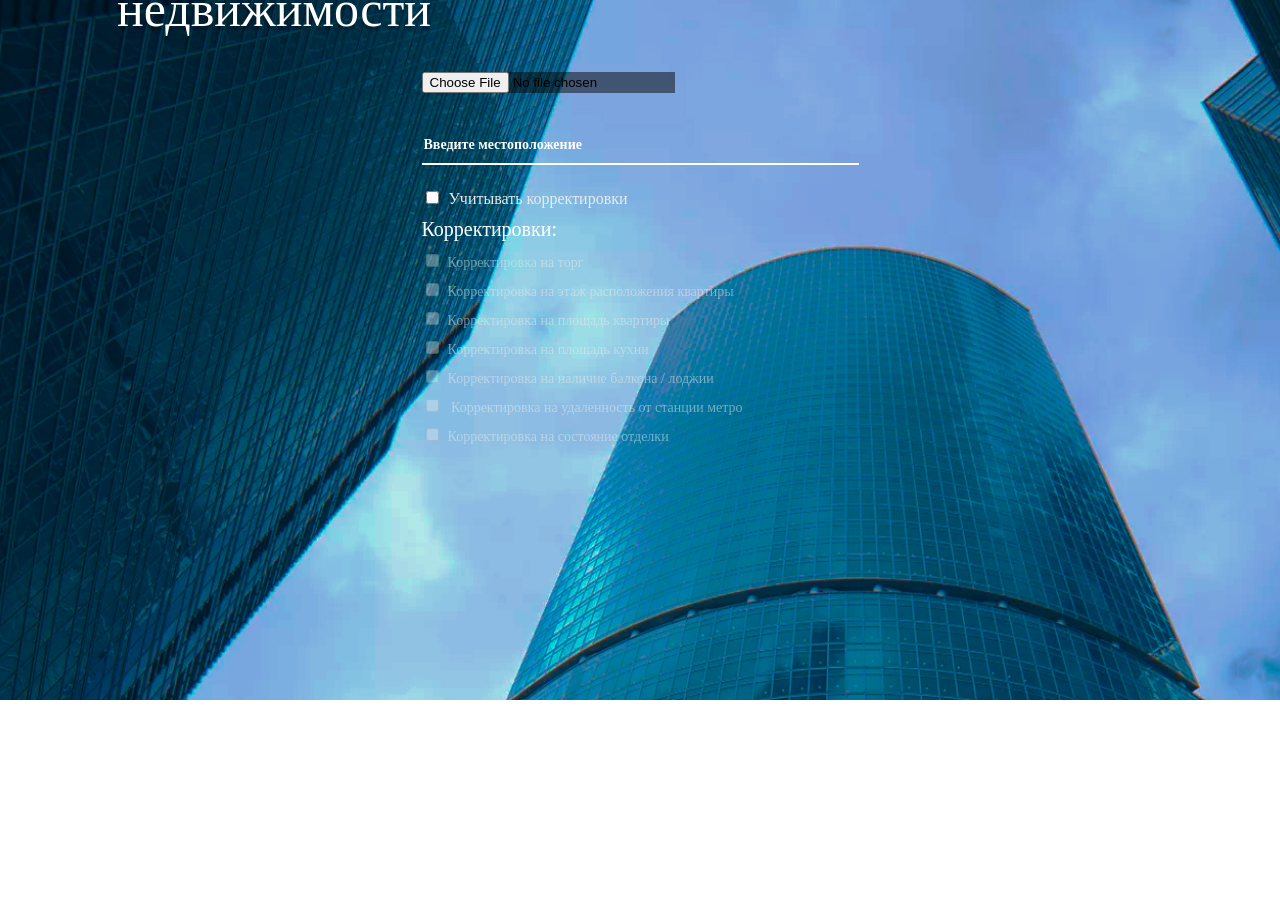
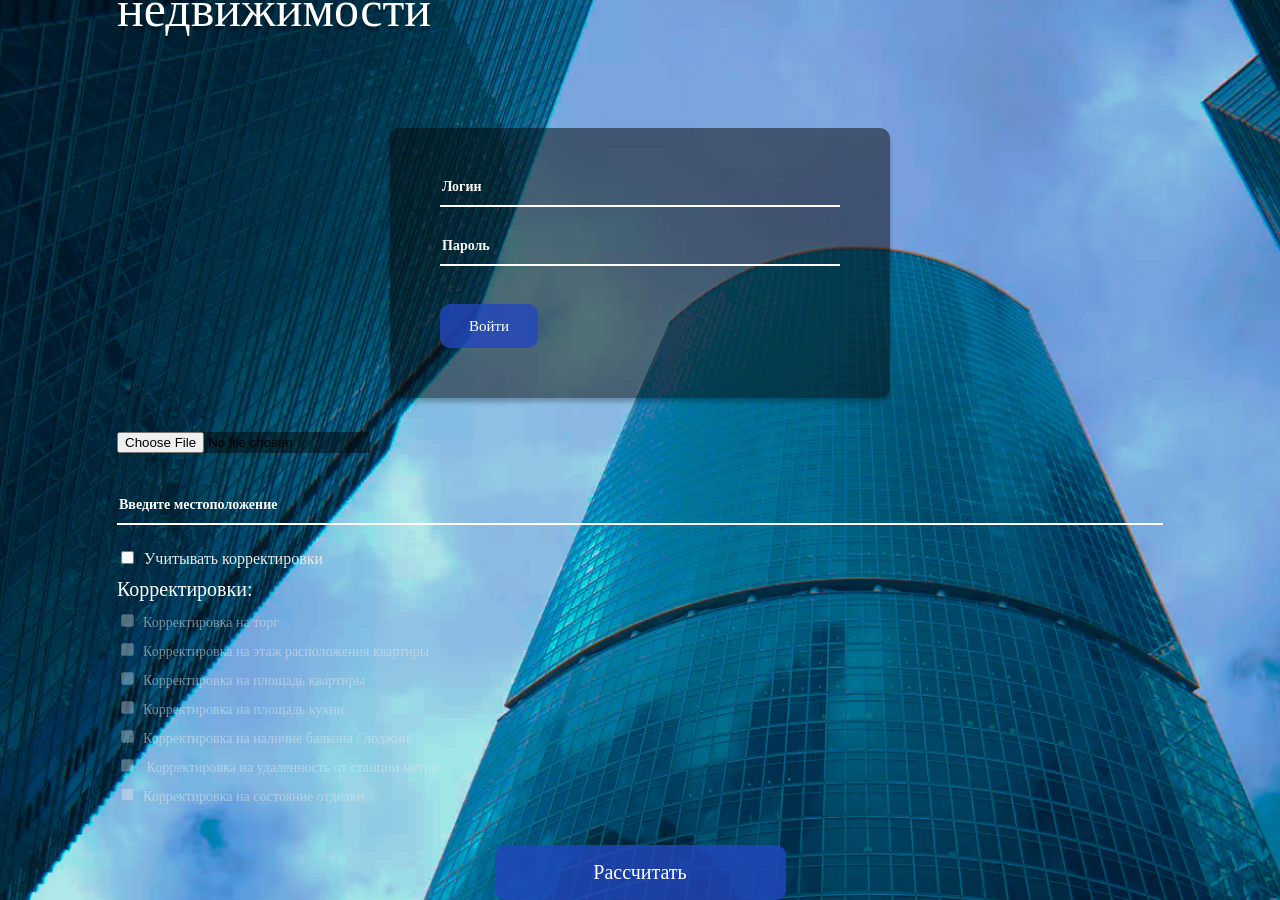
Before and after one commit to oliceglad/project_for_hakaton, a React (Create React App) app in the folder app/: page / in a window 1280 px wide. Shown: the part 100-1000 px from the top of the page. Before the commit the page ends 800 px from the top, so only its background shows below. Built offline with nearby package versions, Linux system fonts and the light colour scheme.

Commit message:
added button

```diff
--- a/app/src/App.js
+++ b/app/src/App.js
@@ -14,10 +14,11 @@ render() {
     <div className='container'>
       <Header/>
       <div className='main'>
-        {/* <Auth/> */}
-        <Main/>
+        <Auth/>
       </div>
+      <Main/>
     </div>
+
   )
 }
 
--- a/app/src/Components/Mainpage/Main.jsx
+++ b/app/src/Components/Mainpage/Main.jsx
@@ -63,6 +63,10 @@ export const Main = () => {
                     </label>
                 </li>
             </ul>
+
+            <button type='submit' className={f.form__button}>
+                Рассчитать
+            </button>
         </form>
     )
 }
--- a/app/src/Components/Mainpage/Main.module.css
+++ b/app/src/Components/Mainpage/Main.module.css
@@ -1 +1 @@
-.form{margin-top:34px}.form__file{background:rgba(6,6,6,.5)}.form__location{width:100%;margin-top:43px;background-color:rgba(0,0,0,0);padding-bottom:10px;border-bottom:2px solid #fff;color:#fff;font-family:"Montserrat";font-weight:600;font-size:14px;color:#fff}.form__location::-moz-placeholder{color:#fff}.form__location::placeholder{color:#fff}.form__mainradio{display:block;margin-top:23px;font-weight:500;font-size:16px;color:#eaeaea}.form__mainradio span{margin-left:7px}.form__title{margin-top:10px;margin-bottom:10px;font-size:20px;color:#fff}.form__correctors__item{display:block;margin-top:9px;font-weight:500;font-size:14px;color:#eaeaea}.form__correctors__item span{margin-left:6px}
+.form{margin-top:34px}.form__file{background:rgba(6,6,6,.5)}.form__location{width:100%;margin-top:43px;background-color:rgba(0,0,0,0);padding-bottom:10px;border-bottom:2px solid #fff;color:#fff;font-family:"Montserrat";font-weight:600;font-size:14px;color:#fff}.form__location::-moz-placeholder{color:#fff}.form__location::placeholder{color:#fff}.form__mainradio{display:block;margin-top:23px;font-weight:500;font-size:16px;color:#eaeaea}.form__mainradio span{margin-left:7px}.form__title{margin-top:10px;margin-bottom:10px;font-size:20px;color:#fff}.form__correctors__item{display:block;margin-top:9px;font-weight:500;font-size:14px;color:#eaeaea}.form__correctors__item span{margin-left:6px}.form__button{display:inline-block;width:-moz-min-content;width:min-content;color:#fff;border-radius:10px;font-family:"Montserrat";background-color:rgba(34,70,190,.8);padding:13px 29px 13px 29px;width:291px;height:55px;display:block;margin:0 auto;margin-top:40px;font-weight:400;font-size:20px}
--- a/app/src/Components/Mainpage/Main.module.scss
+++ b/app/src/Components/Mainpage/Main.module.scss
@@ -1,3 +1,18 @@
+$main-color: rgba(34, 70, 190, 0.8);
+$sec-color: #06060680;
+
+@mixin button($main-color) {
+  display: inline-block;
+  width: min-content;
+  color: white;
+  border-radius: 10px;
+  font-family: 'Montserrat';
+  background-color: $main-color;
+  padding: 13px 29px 13px 29px;
+}
+
+
+
 @mixin input() {
     background-color: transparent;
     padding-bottom: 10px;
@@ -58,4 +73,15 @@
             color: #EAEAEA;
         }
     }
+
+    &__button {
+        @include button($main-color);
+        width: 291px;
+        height: 55px;
+        display: block;
+        margin: 0 auto;
+        margin-top: 40px;
+        font-weight: 400;
+        font-size: 20px;
+    }
 }
```
